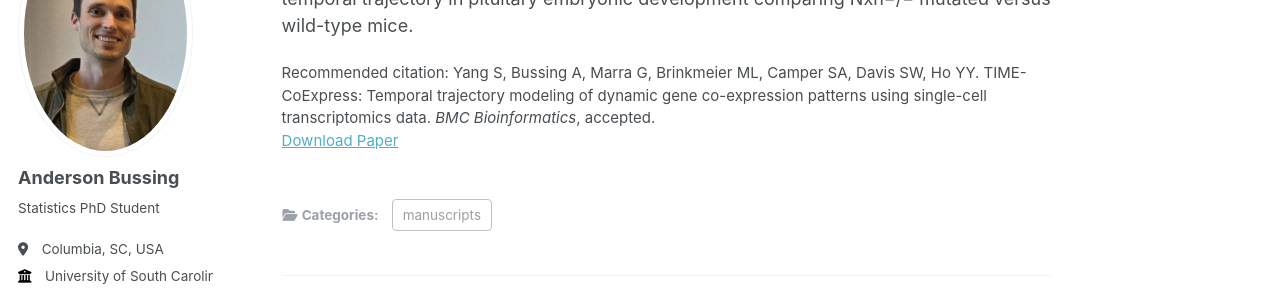
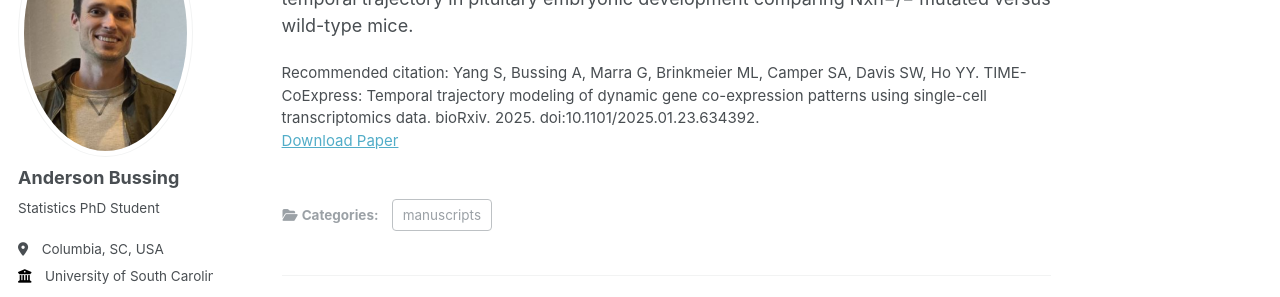
Before and after one commit to abussing/abussing.github.io, a Jekyll site: the page built from _publications/TIME-CoExpress.md, in a window 1280 px wide and 900 px high, scrolled down 509 px. Shown: the part 197-494 px from the top of the window. Built offline with Jekyll 4.4.1, drawn with Linux system fonts in a browser that asks for light colours.

Commit message:
Update TIME-CoExpress.md

```diff
--- a/_publications/TIME-CoExpress.md
+++ b/_publications/TIME-CoExpress.md
@@ -7,7 +7,7 @@ excerpt: 'We propose a copula-based approach with proper data-driven smoothing f
 date: 2025-07-07
 venue: "BMC Bioinformatics (accepted)"
 paperurl: 'https://www.biorxiv.org/content/10.1101/2025.01.23.634392v1'
-citation: 'Yang S, Bussing A, Marra G, Brinkmeier ML, Camper SA, Davis SW, Ho YY. TIME-CoExpress: Temporal trajectory modeling of dynamic gene co-expression patterns using single-cell transcriptomics data. <i>BMC Bioinformatics</i>, accepted.'
+citation: 'Yang S, Bussing A, Marra G, Brinkmeier ML, Camper SA, Davis SW, Ho YY. TIME-CoExpress: Temporal trajectory modeling of dynamic gene co-expression patterns using single-cell transcriptomics data. bioRxiv. 2025. doi:10.1101/2025.01.23.634392.'
 ---
 
 The rapid advancements of single-cell RNA sequencing (scRNAseq) technology provide high-resolution views of transcriptomic activity within a single cell. Most routine analyses of scRNAseq data focus on individual genes; however, the one-gene-at-a-time analysis is likely to miss meaningful genetic interactions. Gene co-expression analysis addresses this issue by identifying coordinated gene expression changes in response to cellular conditions, such as developmental or temporal trajectory. Identifying differential co-expression gene combinations along the cell temporal trajectory using scRNAseq data can provide deeper insight into the biological processes. Existing approaches for gene co-expression analysis assume a restrictive linear change of gene co-expression. In this paper, we propose a copula-based approach with proper data-driven smoothing functions to model non-linear gene co-expression changes along cellular temporal trajectories. Our proposed approach provides flexibility to incorporate characteristics such as over-dispersion and zero-inflation rate observed in scRNAseq data into the modeling framework. We conducted a series of simulation analyses to evaluate the performance of the proposed algorithm. We demonstrate the implementation of the proposed algorithm using a scRNAseq dataset and identify differential co-expression gene pairs along cell temporal trajectory in pituitary embryonic development comparing Nxn−/− mutated versus wild-type mice.
```
